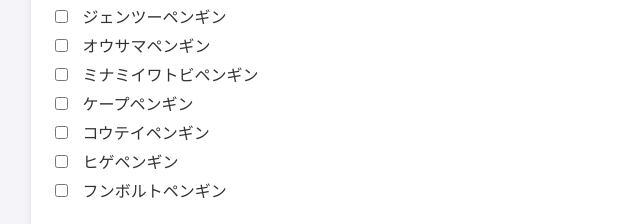
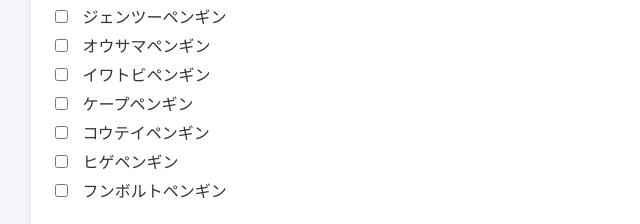
Before and after one commit to gashio0490/penguin-search, a plain HTML site: page index.html in a window 1280 px wide. Shown: the part 198-422 px from the top of the page, 139-779 px from the left. Drawn offline with nearby package versions, Linux system fonts and the light colour scheme.

Commit message:
Update index.html
ミナミイワトビ→イワトビ

```diff
--- a/index.html
+++ b/index.html
@@ -14,7 +14,7 @@
             <label><input type="checkbox" class="penguin" value="1"> アデリーペンギン</label><br>
             <label><input type="checkbox" class="penguin" value="2"> ジェンツーペンギン</label><br>
             <label><input type="checkbox" class="penguin" value="3"> オウサマペンギン</label><br>
-            <label><input type="checkbox" class="penguin" value="4"> ミナミイワトビペンギン</label><br>
+            <label><input type="checkbox" class="penguin" value="4"> イワトビペンギン</label><br>
             <label><input type="checkbox" class="penguin" value="5"> ケープペンギン</label><br>
             <label><input type="checkbox" class="penguin" value="6"> コウテイペンギン</label><br>
             <label><input type="checkbox" class="penguin" value="7"> ヒゲペンギン</label><br>
```
